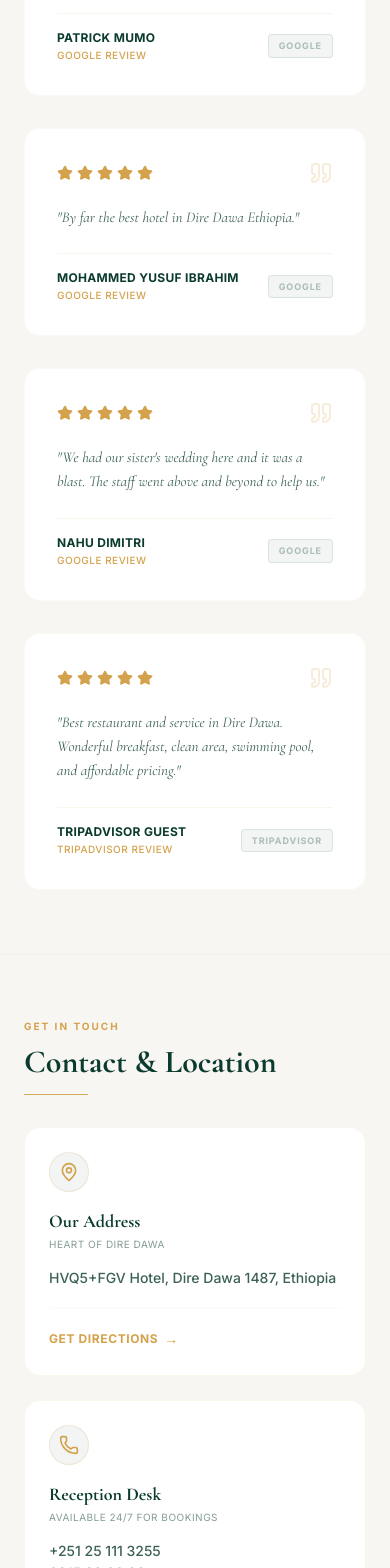
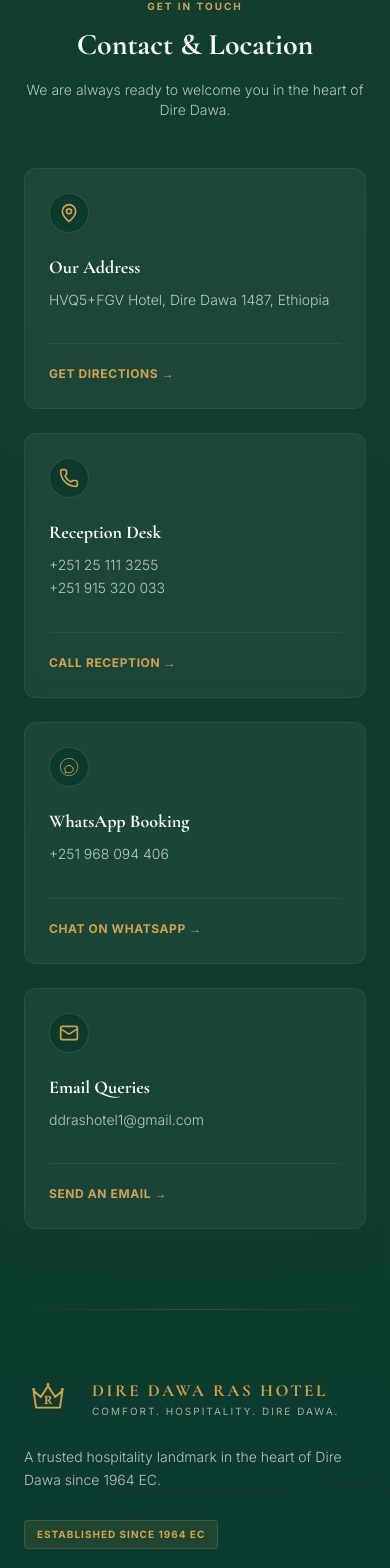
Before and after one commit to mroxygen2024/Dire-Ras-Hotel, a React (Vite) app: page / in a window 390 px wide. Shown: the part 4339-5907 px from the top of the page. Built offline with nearby package versions, Linux system fonts and the light colour scheme.

Commit message:
refactor: integrate contact information into the Footer and remove the standalone ContactSection component

```diff
--- a/src/components/Footer.jsx
+++ b/src/components/Footer.jsx
@@ -4,51 +4,22 @@ import { Phone, Mail, MapPin, Facebook, Youtube } from 'lucide-react';
 export default function Footer({ hotelInfo, navLinks, loading }) {
   if (loading) {
     return (
-      <footer className="bg-primary text-white border-t border-gold/10 pt-16 pb-8" id="contact">
-        <div className="max-w-7xl lg:max-w-[1400px] mx-auto px-6 sm:px-8 lg:px-6">
-          <div className="grid grid-cols-1 md:grid-cols-2 lg:grid-cols-4 gap-10 mb-12">
-
-            {/* Monogram */}
-            <div className="flex flex-col space-y-4">
-              <div className="flex items-center space-x-3">
-                <div className="w-10 h-10 rounded-full bg-gray-200/20 animate-pulse" />
-                <div className="flex flex-col space-y-1.5 pl-2">
-                  <div className="w-24 h-4 rounded bg-gray-200/20 animate-pulse" />
-                  <div className="w-16 h-2.5 rounded bg-gray-200/20 animate-pulse" />
-                </div>
-              </div>
-              <div className="space-y-2">
-                <div className="w-full h-3 rounded bg-gray-200/20 animate-pulse" />
-                <div className="w-5/6 h-3 rounded bg-gray-200/20 animate-pulse" />
-              </div>
-            </div>
-
-            {/* Links */}
-            <div className="flex flex-col space-y-3">
-              <div className="w-28 h-5 rounded bg-gray-200/20 animate-pulse mb-2" />
-              <div className="w-20 h-3.5 rounded bg-gray-200/20 animate-pulse" />
-              <div className="w-24 h-3.5 rounded bg-gray-200/20 animate-pulse" />
-              <div className="w-16 h-3.5 rounded bg-gray-200/20 animate-pulse" />
-            </div>
-
-            {/* Contact */}
-            <div className="flex flex-col space-y-3">
-              <div className="w-28 h-5 rounded bg-gray-200/20 animate-pulse mb-2" />
-              <div className="w-36 h-3.5 rounded bg-gray-200/20 animate-pulse" />
-              <div className="w-28 h-3.5 rounded bg-gray-200/20 animate-pulse" />
-            </div>
-
-            {/* Follow Us */}
-            <div className="flex flex-col space-y-3">
-              <div className="w-28 h-5 rounded bg-gray-200/20 animate-pulse mb-2" />
-              <div className="w-full h-3 rounded bg-gray-200/20 animate-pulse" />
-              <div className="flex space-x-3 mt-2">
-                <div className="w-9 h-9 rounded-full bg-gray-200/20 animate-pulse" />
-                <div className="w-9 h-9 rounded-full bg-gray-200/20 animate-pulse" />
-                <div className="w-9 h-9 rounded-full bg-gray-200/20 animate-pulse" />
-              </div>
-            </div>
-
+      <footer className="bg-primary text-white pt-20 pb-8 relative overflow-hidden" id="contact">
+        <div className="max-w-7xl lg:max-w-[1400px] mx-auto px-6 sm:px-8 lg:px-6 relative z-10">
+          <div className="flex flex-col items-center mb-16 animate-pulse">
+            <div className="w-24 h-3 bg-white/10 rounded mb-4" />
+            <div className="w-64 h-8 bg-white/10 rounded mb-4" />
+            <div className="w-96 h-4 bg-white/10 rounded" />
+          </div>
+          <div className="grid grid-cols-1 sm:grid-cols-2 lg:grid-cols-4 gap-6 mb-20 animate-pulse">
+            {[...Array(4)].map((_, i) => (
+              <div key={i} className="h-48 bg-white/5 rounded-xl border border-white/10" />
+            ))}
+          </div>
+          <div className="border-t border-gold/10 pt-16 grid grid-cols-1 md:grid-cols-3 gap-12 mb-16 animate-pulse">
+            <div className="h-40 bg-white/5 rounded-xl" />
+            <div className="h-40 bg-white/5 rounded-xl" />
+            <div className="h-40 bg-white/5 rounded-xl" />
           </div>
         </div>
       </footer>
@@ -57,15 +28,110 @@ export default function Footer({ hotelInfo, navLinks, loading }) {
 
   if (!hotelInfo || !navLinks) return null;
 
+  const contacts = [
+    {
+      id: 'location',
+      title: 'Our Address',
+      icon: <MapPin className="w-5 h-5 text-gold" />,
+      content: 'HVQ5+FGV Hotel, Dire Dawa 1487, Ethiopia',
+      actionLabel: 'Get Directions →',
+      actionUrl: 'https://maps.google.com/?q=Dire+Dawa+Ras+Hotel',
+    },
+    {
+      id: 'phone',
+      title: 'Reception Desk',
+      icon: <Phone className="w-5 h-5 text-gold" />,
+      content: '+251 25 111 3255\n+251 915 320 033',
+      actionLabel: 'Call Reception →',
+      actionUrl: 'tel:+251251113255',
+    },
+    {
+      id: 'whatsapp',
+      title: 'WhatsApp Booking',
+      icon: (
+        <svg viewBox="0 0 100 100" className="w-5 h-5 text-gold" fill="none" stroke="currentColor" strokeWidth="6" strokeLinecap="round" strokeLinejoin="round">
+          <circle cx="50" cy="50" r="43" strokeWidth="4" strokeDasharray="3 3" />
+          <path d="M50 42 C38.4 42 29 50.4 29 60.8 C29 64.6 30.3 68.2 32.6 71 L30 79 L38.5 76.5 C41.8 78.4 45.8 79.5 50 79.5 C61.6 79.5 71 71.1 71 60.8 C71 50.4 61.6 42 50 42 Z" strokeWidth="5" />
+        </svg>
+      ),
+      content: '+251 968 094 406',
+      actionLabel: 'Chat on WhatsApp →',
+      actionUrl: 'https://wa.me/251968094406?text=Hello%20Dire%20Dawa%20Ras%20Hotel%2C%20I%20would%20like%20to%20reserve%20a%20room.',
+    },
+    {
+      id: 'email',
+      title: 'Email Queries',
+      icon: <Mail className="w-5 h-5 text-gold" />,
+      content: 'ddrashotel1@gmail.com',
+      actionLabel: 'Send an Email →',
+      actionUrl: 'mailto:ddrashotel1@gmail.com',
+    },
+  ];
+
   return (
-    <footer className="bg-primary text-white border-t border-gold/10 pt-16 pb-8" id="contact">
-      <div className="max-w-7xl lg:max-w-[1400px] mx-auto px-6 sm:px-8 lg:px-6">
-        <div className="grid grid-cols-1 md:grid-cols-2 lg:grid-cols-4 gap-10 mb-12">
+    <footer className="bg-primary text-white pt-20 pb-6 relative overflow-hidden" id="contact">
+      {/* Subtle background gradient texture */}
+      <div className="absolute inset-0 opacity-[0.03] pointer-events-none" style={{ backgroundImage: 'radial-gradient(circle at 50% 0%, #D4AF37 0%, transparent 70%)' }}></div>
 
-          {/* Column 1: Monogram + Brand */}
-          <div className="flex flex-col space-y-4">
+      <div className="max-w-7xl lg:max-w-[1400px] mx-auto px-6 sm:px-8 lg:px-6 relative z-10">
+
+        {/* 1. CONTACT INTRO AREA */}
+        <div className="flex flex-col items-center text-center mb-12">
+          <span className="text-[10px] sm:text-xs font-bold tracking-[0.2em] text-gold uppercase block mb-3">
+            GET IN TOUCH
+          </span>
+          <h2 className="font-serif text-3xl sm:text-4xl font-bold text-white leading-tight mb-4">
+            Contact & Location
+          </h2>
+          <p className="text-sm sm:text-base text-white/70 max-w-lg font-sans font-light">
+            We are always ready to welcome you in the heart of Dire Dawa.
+          </p>
+        </div>
+
+        {/* 2. INTERACTIVE CONTACT CARDS */}
+        <div className="grid grid-cols-1 sm:grid-cols-2 lg:grid-cols-4 gap-6 mb-20">
+          {contacts.map((c) => (
+            <div
+              key={c.id}
+              className="group bg-white/5 backdrop-blur-sm border border-gold/10 hover:border-gold/30 hover:bg-white/10 p-6 rounded-xl flex flex-col justify-between transition-all duration-500 transform hover:-translate-y-1 hover:shadow-[0_8px_30px_rgb(212,175,55,0.05)]"
+            >
+              <div className="flex flex-col space-y-5">
+                <div className="w-10 h-10 rounded-full bg-primary flex items-center justify-center border border-gold/20 group-hover:bg-gold group-hover:text-primary transition-colors duration-500 shadow-inner">
+                  {React.cloneElement(c.icon, { className: 'w-5 h-5 text-gold group-hover:text-primary transition-colors duration-500' })}
+                </div>
+                <div>
+                  <h3 className="font-serif text-lg font-bold text-white mb-2">
+                    {c.title}
+                  </h3>
+                  <div className="text-sm text-white/70 font-light space-y-1 whitespace-pre-line leading-relaxed">
+                    {c.content}
+                  </div>
+                </div>
+              </div>
+              <div className="mt-8 pt-4 border-t border-gold/10">
+                <a
+                  href={c.actionUrl}
+                  target={c.id !== 'phone' && c.id !== 'email' ? "_blank" : undefined}
+                  rel={c.id !== 'phone' && c.id !== 'email' ? "noopener noreferrer" : undefined}
+                  className="inline-flex items-center text-xs font-bold text-gold hover:text-white transition-colors duration-300 focus:outline-none focus:ring-1 focus:ring-gold py-0.5 uppercase tracking-wider group-hover:translate-x-1 transform"
+                >
+                  {c.actionLabel}
+                </a>
+              </div>
+            </div>
+          ))}
+        </div>
+
+        {/* Divider before main footer */}
+        <div className="w-full h-px bg-gradient-to-r from-transparent via-gold/20 to-transparent mb-16" />
+
+        {/* 3. MAIN FOOTER AREA */}
+        <div className="grid grid-cols-1 md:grid-cols-3 gap-12 lg:gap-16 mb-16">
+
+          {/* LEFT COLUMN — BRANDING */}
+          <div className="flex flex-col space-y-5">
             <div className="flex items-center space-x-3">
-              <svg className="w-10 h-10 text-gold flex-shrink-0" viewBox="0 0 100 100" fill="currentColor">
+              <svg className="w-12 h-12 text-gold flex-shrink-0" viewBox="0 0 100 100" fill="currentColor">
                 <path d="M20,35 L35,48 L50,25 L65,48 L80,35 L75,70 L25,70 Z" fill="none" stroke="currentColor" strokeWidth="4" strokeLinecap="round" strokeLinejoin="round" />
                 <circle cx="20" cy="32" r="3" />
                 <circle cx="50" cy="22" r="3" />
@@ -73,137 +139,106 @@ export default function Footer({ hotelInfo, navLinks, loading }) {
                 <text x="50" y="62" fontSize="24" fontFamily="Georgia, serif" fontWeight="bold" textAnchor="middle" fill="currentColor">R</text>
               </svg>
               <div className="flex flex-col leading-tight pl-2">
-                <span className="font-serif text-[15px] font-bold tracking-widest text-gold uppercase">
-                  {hotelInfo.name}
+                <span className="font-serif text-[17px] font-bold tracking-[0.15em] text-gold uppercase">
+                  DIRE DAWA RAS HOTEL
                 </span>
-                <span className="font-sans text-[9px] text-gold/80 tracking-wider">
-                  {hotelInfo.tagline}
+                <span className="font-sans text-[10px] text-white/60 tracking-[0.2em] uppercase mt-1">
+                  Comfort. Hospitality. Dire Dawa.
                 </span>
               </div>
             </div>
-            <p className="font-sans text-xs sm:text-sm text-white/70 leading-relaxed max-w-sm">
-              Dire Dawa Ras Hotel is a landmark of hospitality and comfort in the heart of Dire Dawa, Ethiopia. Established in 1964 EC, the hotel offers full-service accommodations for both business and leisure travelers with traditional hospitality and modern amenities.
+            <p className="font-sans text-sm text-white/70 leading-relaxed max-w-sm font-light mt-1">
+              A trusted hospitality landmark in the heart of Dire Dawa since 1964 EC.
             </p>
-          </div>
-
-          {/* Column 2: Navigation Links */}
-          <div>
-            <h4 className="font-serif text-lg font-bold text-gold tracking-wide mb-5">
-              Quick Links
-            </h4>
-            <div className="grid grid-cols-2 gap-2 text-xs sm:text-sm text-white/85">
-              {navLinks.map((item) => (
-                <a
-                  key={item.id}
-                  href={item.href}
-                  className="hover:text-gold transition-colors duration-300 focus:outline-none focus:ring-1 focus:ring-gold py-0.5"
-                >
-                  {item.label}
-                </a>
-              ))}
+            <div className="inline-flex items-center self-start px-3 py-1.5 rounded bg-gold/10 border border-gold/20 mt-2">
+              <span className="text-[10px] text-gold uppercase tracking-widest font-bold">Established Since 1964 EC</span>
             </div>
           </div>
 
-          {/* Column 3: Contact Info */}
-          <div className="flex flex-col space-y-4">
-            <h4 className="font-serif text-lg font-bold text-gold tracking-wide mb-1">
-              Contact Us
+          {/* CENTER COLUMN — QUICK LINKS */}
+          <div className="flex flex-col space-y-6 md:pl-8 lg:pl-12">
+            <h4 className="font-serif text-lg font-bold text-white tracking-wide">
+              Quick Links
             </h4>
-            <div className="flex flex-col space-y-3 text-xs sm:text-sm text-white/85">
-              <div className="flex items-start space-x-3">
-                <MapPin className="w-5 h-5 text-gold flex-shrink-0 mt-0.5" />
-                <span>{hotelInfo.address}</span>
-              </div>
+            <div className="flex flex-col space-y-3 text-sm text-white/70 font-light">
+              {['HOME', 'ABOUT US', 'ROOMS', 'SERVICES', 'GALLERY', 'OFFERS', 'CONTACT'].map((label) => {
+                const link = navLinks?.find(n => n.label.toUpperCase() === label);
+                return (
+                  <a
+                    key={label}
+                    href={link ? link.href : `#${label.toLowerCase().replace(' ', '-')}`}
+                    className="hover:text-gold transition-colors duration-300 focus:outline-none focus:ring-1 focus:ring-gold self-start tracking-wider text-[13px]"
+                  >
+                    {label}
+                  </a>
+                );
+              })}
+            </div>
+          </div>
 
-              {/* Clickable Phone Links */}
-              <div className="flex items-start space-x-3">
-                <Phone className="w-5 h-5 text-gold flex-shrink-0 mt-0.5" />
-                <div className="flex flex-col space-y-1">
-                  <a href="tel:+251251113255" className="hover:text-gold transition-colors focus:outline-none focus:ring-1 focus:ring-gold">
-                    +251 25 111 3255
-                  </a>
-                  <a href="tel:+251915320033" className="hover:text-gold transition-colors focus:outline-none focus:ring-1 focus:ring-gold">
-                    +251 915 320 033
-                  </a>
-                </div>
-              </div>
+          {/* RIGHT COLUMN — SOCIAL & CONTACT */}
+          <div className="flex flex-col space-y-6">
+            <h4 className="font-serif text-lg font-bold text-white tracking-wide">
+              Follow Us
+            </h4>
+            <p className="font-sans text-sm text-white/70 leading-relaxed font-light">
+              Stay connected with us for hotel updates, hospitality experiences, and special offers.
+            </p>
 
-              {/* Clickable WhatsApp Link */}
+            <div className="flex space-x-4">
               <a
-                href="https://wa.me/251968094406?text=Hello%20Dire%20Dawa%20Ras%20Hotel%2C%20I%20would%20like%20to%20reserve%20a%20room."
+                href="https://www.tiktok.com/@ras_dire"
                 target="_blank"
                 rel="noopener noreferrer"
-                className="flex items-center space-x-3 hover:text-gold transition-colors focus:outline-none focus:ring-1 focus:ring-gold"
+                className="w-10 h-10 rounded-full bg-white/5 border border-white/10 flex items-center justify-center text-white hover:bg-gold hover:text-primary hover:border-gold transition-all duration-300 transform hover:scale-110"
               >
-                <svg viewBox="0 0 100 100" className="w-5 h-5 text-gold flex-shrink-0" fill="none" stroke="currentColor" strokeWidth="6" strokeLinecap="round" strokeLinejoin="round">
+                <svg viewBox="0 0 24 24" fill="none" stroke="currentColor" strokeWidth="2" strokeLinecap="round" strokeLinejoin="round" className="w-4 h-4">
+                  <path d="M9 12a4 4 0 1 0 4 4V4a5 5 0 0 0 5 5" />
+                </svg>
+              </a>
+              <a
+                href="https://www.youtube.com/@rashoteldiredawa"
+                target="_blank"
+                rel="noopener noreferrer"
+                className="w-10 h-10 rounded-full bg-white/5 border border-white/10 flex items-center justify-center text-white hover:bg-gold hover:text-primary hover:border-gold transition-all duration-300 transform hover:scale-110"
+              >
+                <Youtube className="w-4 h-4" />
+              </a>
+              <a
+                href="https://www.facebook.com/profile.php?id=61570400957998"
+                target="_blank"
+                rel="noopener noreferrer"
+                className="w-10 h-10 rounded-full bg-white/5 border border-white/10 flex items-center justify-center text-white hover:bg-gold hover:text-primary hover:border-gold transition-all duration-300 transform hover:scale-110"
+              >
+                <Facebook className="w-4 h-4" />
+              </a>
+            </div>
+
+            <div className="pt-2 flex flex-col space-y-3">
+              <a href="tel:+251251113255" className="flex items-center space-x-3 text-sm text-white/70 hover:text-gold transition-colors font-light">
+                <Phone className="w-4 h-4 text-gold" />
+                <span>+251 25 111 3255</span>
+              </a>
+              <a href="https://wa.me/251968094406" target="_blank" rel="noopener noreferrer" className="flex items-center space-x-3 text-sm text-white/70 hover:text-gold transition-colors font-light">
+                <svg viewBox="0 0 100 100" className="w-4 h-4 text-gold" fill="none" stroke="currentColor" strokeWidth="6" strokeLinecap="round" strokeLinejoin="round">
                   <circle cx="50" cy="50" r="43" strokeWidth="4" strokeDasharray="3 3" />
                   <path d="M50 42 C38.4 42 29 50.4 29 60.8 C29 64.6 30.3 68.2 32.6 71 L30 79 L38.5 76.5 C41.8 78.4 45.8 79.5 50 79.5 C61.6 79.5 71 71.1 71 60.8 C71 50.4 61.6 42 50 42 Z" strokeWidth="5" />
                 </svg>
                 <span>+251 968 094 406</span>
               </a>
-
-              {/* Clickable Email Link */}
-              <a href={`mailto:${hotelInfo.email}`} className="flex items-center space-x-3 hover:text-gold transition-colors focus:outline-none focus:ring-1 focus:ring-gold">
-                <Mail className="w-5 h-5 text-gold flex-shrink-0" />
-                <span className="break-all">{hotelInfo.email}</span>
-              </a>
-            </div>
-          </div>
-
-          {/* Column 4: Newsletter & Socials */}
-          <div className="flex flex-col space-y-4">
-            <h4 className="font-serif text-lg font-bold text-gold tracking-wide mb-1">
-              Follow Us
-            </h4>
-            <p className="font-sans text-xs sm:text-sm text-white/70 leading-relaxed">
-              Stay connected with us on social media for hotel updates, offers, and hospitality experiences.
-            </p>
-
-            {/* Social Icons Row */}
-            <div className="flex space-x-3">
-              {/* Facebook */}
-              <a
-                href="https://www.facebook.com/profile.php?id=61570400957998"
-                target="_blank"
-                rel="noopener noreferrer"
-                className="w-9 h-9 rounded-full bg-white/5 border border-white/10 flex items-center justify-center text-white hover:bg-gold hover:text-primary hover:border-gold transition-all duration-300 transform hover:scale-110 focus:outline-none focus:ring-1 focus:ring-gold"
-                aria-label="Facebook"
-              >
-                <Facebook className="w-4 h-4" />
-              </a>
-
-              {/* YouTube */}
-              <a
-                href="https://www.youtube.com/@rashoteldiredawa"
-                target="_blank"
-                rel="noopener noreferrer"
-                className="w-9 h-9 rounded-full bg-white/5 border border-white/10 flex items-center justify-center text-white hover:bg-gold hover:text-primary hover:border-gold transition-all duration-300 transform hover:scale-110 focus:outline-none focus:ring-1 focus:ring-gold"
-                aria-label="YouTube"
-              >
-                <Youtube className="w-4 h-4" />
-              </a>
-
-              {/* TikTok */}
-              <a
-                href="https://www.tiktok.com/@ras_dire"
-                target="_blank"
-                rel="noopener noreferrer"
-                className="w-9 h-9 rounded-full bg-white/5 border border-white/10 flex items-center justify-center text-white hover:bg-gold hover:text-primary hover:border-gold transition-all duration-300 transform hover:scale-110 focus:outline-none focus:ring-1 focus:ring-gold"
-                aria-label="TikTok"
-              >
-                <svg viewBox="0 0 24 24" fill="none" stroke="currentColor" strokeWidth="2.5" strokeLinecap="round" strokeLinejoin="round" className="w-4 h-4">
-                  <path d="M9 12a4 4 0 1 0 4 4V4a5 5 0 0 0 5 5" />
-                </svg>
+              <a href="mailto:ddrashotel1@gmail.com" className="flex items-center space-x-3 text-sm text-white/70 hover:text-gold transition-colors font-light break-all">
+                <Mail className="w-4 h-4 text-gold" />
+                <span>ddrashotel1@gmail.com</span>
               </a>
             </div>
           </div>
 
         </div>
 
-        {/* Divider and Copyright */}
-        <div className="border-t border-white/10 pt-8 flex flex-col sm:flex-row items-center justify-between text-xs text-white/60">
+        {/* 4. BOTTOM COPYRIGHT BAR */}
+        <div className="border-t border-white/10 pt-8 pb-4 flex flex-col sm:flex-row items-center justify-between text-[11px] text-white/50 tracking-wider">
           <p>© 2026 Dire Dawa Ras Hotel. All rights reserved.</p>
-          <p className="mt-2 sm:mt-0 font-serif italic text-gold/80">Designed with hospitality in mind.</p>
+          <p className="mt-3 sm:mt-0 font-serif italic text-gold/70 text-[12px] capitalize tracking-normal">Designed with hospitality in mind.</p>
         </div>
 
       </div>
--- a/src/components/ReviewsSection.jsx
+++ b/src/components/ReviewsSection.jsx
@@ -13,7 +13,7 @@ export default function ReviewsSection({ loading }) {
             <div className="w-16 h-[2px] bg-gold/30" />
           </div>
           <div className="grid grid-cols-1 md:grid-cols-2 lg:grid-cols-3 gap-8">
-            {[...Array(6)].map((_, i) => (
+            {[...Array(3)].map((_, i) => (
               <div key={i} className="bg-white p-8 rounded-2xl flex flex-col space-y-4 shadow-sm border border-gold/5">
                 <div className="flex space-x-1">
                   {[...Array(5)].map((_, idx) => (
@@ -94,12 +94,10 @@ export default function ReviewsSection({ loading }) {
 
         {/* Testimonials Grid */}
         <div className="grid grid-cols-1 md:grid-cols-2 lg:grid-cols-3 gap-8">
-          {reviews.map((r, i) => (
+          {reviews.slice(0, 3).map((r, i) => (
             <div
               key={i}
-              className={`group bg-white border border-gold/5 hover:border-gold/20 hover:shadow-xl p-8 rounded-2xl flex flex-col justify-between transition-all duration-350 transform hover:-translate-y-1 ${
-                i === 6 ? 'md:col-span-2 lg:col-span-1 md:max-w-md md:mx-auto lg:max-w-none lg:mx-0' : ''
-              }`}
+              className="group bg-white border border-gold/5 hover:border-gold/20 hover:shadow-xl p-8 rounded-2xl flex flex-col justify-between transition-all duration-350 transform hover:-translate-y-1"
             >
               <div>
                 {/* Top Row: Stars and Quote */}
--- a/src/pages/Home.jsx
+++ b/src/pages/Home.jsx
@@ -8,7 +8,6 @@ import FeaturesSection from '../components/FeaturesSection';
 import RoomsSection from '../components/RoomsSection';
 import WhyStaySection from '../components/WhyStaySection';
 import ReviewsSection from '../components/ReviewsSection';
-import ContactSection from '../components/ContactSection';
 import Footer from '../components/Footer';
 import WhatsAppFloatingButton from '../components/WhatsAppFloatingButton';
 
@@ -100,8 +99,6 @@ export default function Home() {
         {/* 7. Guest Reviews Section */}
         <ReviewsSection loading={loading} />
 
-        {/* 8. Contact & Location Section */}
-        <ContactSection loading={loading} />
       </main>
 
       {/* 6. Footer */}
```
